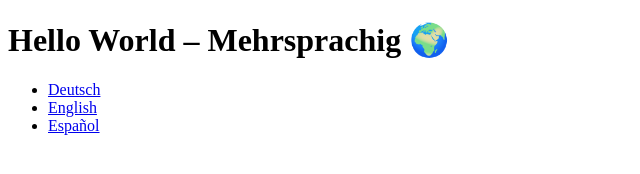
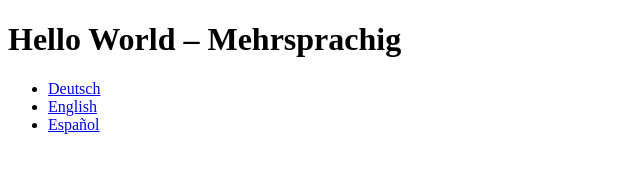
Before and after one commit to mmunin/HelloWorld, a plain HTML site: page index.html in a window 1280 px wide. Shown: the whole page, without its empty margins (0-640 px from the left). Drawn offline with Linux system fonts and the light colour scheme.

```diff
--- a/index.html
+++ b/index.html
@@ -5,7 +5,7 @@
   <title>Hello World – Start</title>
 </head>
 <body>
-  <h1>Hello World – Mehrsprachig 🌍</h1>
+  <h1>Hello World – Mehrsprachig</h1>
   <ul>
     <li><a href="de/index.html">Deutsch</a></li>
     <li><a href="en/index.html">English</a></li>
```
